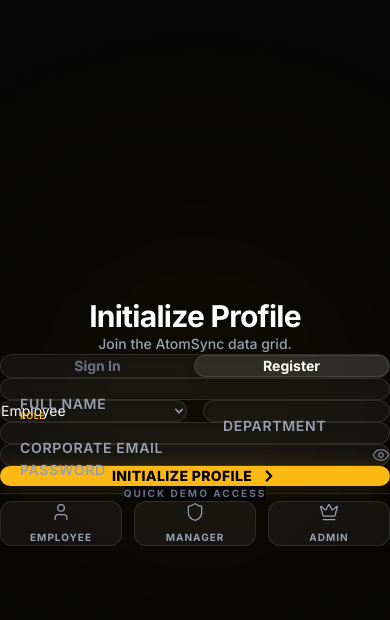
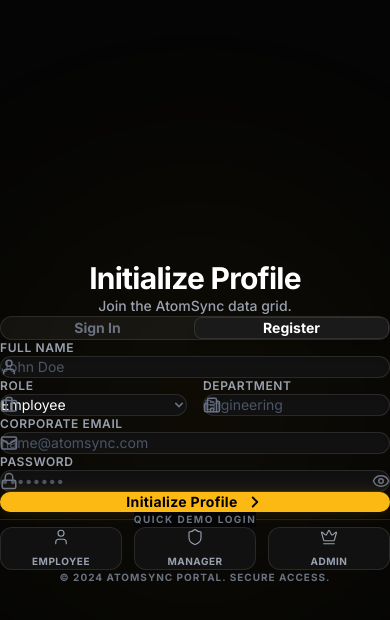
Before and after one commit to mahaboob2603/atomsync-portal, a Next.js app: page /login in a window 390 px wide. Both pictures are taken after a click on the button "Register". Shown: the top 620 px of the page. Built offline with nearby package versions, Linux system fonts and the light colour scheme.

Commit message:
feat: implement responsive login and registration page with cinematic branding and role-based authentication UI

```diff
--- a/src/app/login/page.tsx
+++ b/src/app/login/page.tsx
@@ -1,8 +1,8 @@
 "use client";
 
-import { useState } from "react";
+import { useState, useEffect } from "react";
 import { loginAction, signUpAction, switchDemoRole } from "@/app/actions/auth";
-import { Target, User, Shield, Crown, LogIn, ChevronRight, Eye, EyeOff, Factory, ShieldCheck } from "lucide-react";
+import { Target, User, Shield, Crown, LogIn, ChevronRight, Eye, EyeOff, Factory, ShieldCheck, Mail, Lock, Briefcase, Building2 } from "lucide-react";
 
 export default function LoginPage() {
   const [isLogin, setIsLogin] = useState(true);
@@ -10,6 +10,25 @@
   const [loading, setLoading] = useState(false);
   const [switchingRole, setSwitchingRole] = useState<string | null>(null);
   const [showPassword, setShowPassword] = useState(false);
+
+  // Apply autofill fix dynamically
+  useEffect(() => {
+    const style = document.createElement('style');
+    style.innerHTML = `
+      input:-webkit-autofill,
+      input:-webkit-autofill:hover,
+      input:-webkit-autofill:focus,
+      input:-webkit-autofill:active{
+          -webkit-box-shadow: 0 0 0 30px #111 inset !important;
+          -webkit-text-fill-color: white !important;
+          transition: background-color 5000s ease-in-out 0s;
+      }
+    `;
+    document.head.appendChild(style);
+    return () => {
+      document.head.removeChild(style);
+    };
+  }, []);
 
   async function handleSubmit(formData: FormData) {
     setLoading(true);
@@ -89,8 +108,8 @@
 
         <div className="w-full max-w-[420px] z-10">
 
-          <div className="mb-10 text-center">
-            <h2 className="text-3xl font-bold text-white mb-3 tracking-tight">
+          <div className="mb-8 text-center md:text-left">
+            <h2 className="text-3xl font-bold text-white mb-2 tracking-tight">
               {isLogin ? "Welcome Back" : "Initialize Profile"}
             </h2>
             <p className="text-gray-400 text-sm font-medium">
@@ -99,155 +118,160 @@
           </div>
 
           {/* Premium Tab Toggle */}
-          <div className="flex p-1 bg-white/5 rounded-2xl mb-8 border border-white/10 backdrop-blur-sm">
+          <div className="flex p-1 bg-white/5 rounded-xl mb-8 border border-white/10">
             <button
               type="button"
               onClick={() => { setIsLogin(true); setError(""); }}
-              className={`flex-1 py-3 rounded-xl text-sm font-bold transition-all duration-300 ${isLogin ? 'bg-white/10 text-white shadow-lg border border-white/10' : 'text-gray-500 hover:text-gray-300'}`}
+              className={`flex-1 py-2.5 rounded-lg text-sm font-bold transition-all duration-300 ${isLogin ? 'bg-[#1a1a1a] text-white shadow-lg border border-white/10' : 'text-gray-500 hover:text-gray-300'}`}
             >
               Sign In
             </button>
             <button
               type="button"
               onClick={() => { setIsLogin(false); setError(""); }}
-              className={`flex-1 py-3 rounded-xl text-sm font-bold transition-all duration-300 ${!isLogin ? 'bg-white/10 text-white shadow-lg border border-white/10' : 'text-gray-500 hover:text-gray-300'}`}
+              className={`flex-1 py-2.5 rounded-lg text-sm font-bold transition-all duration-300 ${!isLogin ? 'bg-[#1a1a1a] text-white shadow-lg border border-white/10' : 'text-gray-500 hover:text-gray-300'}`}
             >
               Register
             </button>
           </div>
 
           {error && (
-            <div className="mb-6 p-4 rounded-xl text-sm font-medium bg-red-950/50 text-red-400 border border-red-900/50 flex items-center gap-3 backdrop-blur-md animate-fade-in">
+            <div className="mb-6 p-4 rounded-xl text-sm font-medium bg-red-950/30 text-red-400 border border-red-900/50 flex items-center gap-3 animate-fade-in">
               <div className="w-1.5 h-1.5 rounded-full bg-red-500 animate-pulse"></div>
               <span>{error}</span>
             </div>
           )}
 
-          <form action={handleSubmit} className="space-y-4">
+          <form action={handleSubmit} className="space-y-5">
             {!isLogin && (
-              <div className="space-y-4 animate-fade-in">
-                {/* Floating Label Input */}
+              <div className="space-y-5 animate-fade-in">
+
+                {/* Full Name */}
+                <div className="space-y-2">
+                  <label htmlFor="full_name" className="text-xs font-semibold text-gray-400 uppercase tracking-wider block">Full Name</label>
                   <div className="relative group">
+                    <div className="absolute inset-y-0 left-0 pl-4 flex items-center pointer-events-none text-gray-500 group-focus-within:text-[#fdb913] transition-colors">
+                      <User size={18} />
+                    </div>
                     <input
                       id="full_name"
                       name="full_name"
                       type="text"
-                    placeholder=" "
-                    className="block px-5 pb-3 pt-7 w-full text-sm text-white bg-white/5 rounded-xl border border-white/10 appearance-none focus:outline-none focus:ring-0 focus:border-[#fdb913] focus:bg-white/10 peer transition-all shadow-inner"
+                      placeholder="John Doe"
+                      className="block w-full pl-11 pr-4 py-3.5 text-sm text-white bg-[#111] rounded-xl border border-white/10 focus:outline-none focus:border-[#fdb913] focus:ring-1 focus:ring-[#fdb913] transition-all shadow-inner placeholder:text-gray-600"
                       required={!isLogin}
                     />
-                  <label
-                    htmlFor="full_name"
-                    className="absolute text-xs text-gray-400 duration-300 transform -translate-y-2 scale-75 top-4 z-10 origin-[0] left-5 peer-placeholder-shown:scale-100 peer-placeholder-shown:translate-y-0 peer-placeholder-shown:text-sm peer-focus:scale-75 peer-focus:-translate-y-2 peer-focus:text-[#fdb913] uppercase tracking-wider font-semibold"
-                  >
-                    Full Name
-                  </label>
+                  </div>
                 </div>
 
                 <div className="grid grid-cols-2 gap-4">
+                  {/* Role */}
+                  <div className="space-y-2">
+                    <label htmlFor="role" className="text-xs font-semibold text-gray-400 uppercase tracking-wider block">Role</label>
                     <div className="relative group">
+                      <div className="absolute inset-y-0 left-0 pl-4 flex items-center pointer-events-none text-gray-500 group-focus-within:text-[#fdb913] transition-colors">
+                        <Briefcase size={18} />
+                      </div>
                       <select
                         id="role"
                         name="role"
-                      className="block px-5 pb-3 pt-7 w-full text-sm text-white bg-white/5 rounded-xl border border-white/10 appearance-none focus:outline-none focus:ring-0 focus:border-[#fdb913] focus:bg-white/10 peer transition-all shadow-inner cursor-pointer"
+                        className="block w-full pl-11 pr-10 py-3.5 text-sm text-white bg-[#111] rounded-xl border border-white/10 focus:outline-none focus:border-[#fdb913] focus:ring-1 focus:ring-[#fdb913] transition-all shadow-inner appearance-none cursor-pointer"
                         required={!isLogin}
                       >
                         <option value="employee" className="bg-[#111] text-white">Employee</option>
                         <option value="manager" className="bg-[#111] text-white">Manager</option>
                       </select>
-                    <label
-                      htmlFor="role"
-                      className="absolute text-xs text-[#fdb913] duration-300 transform -translate-y-2 scale-75 top-4 z-10 origin-[0] left-5 uppercase tracking-wider font-semibold"
-                    >
-                      Role
-                    </label>
-                    <div className="absolute inset-y-0 right-0 pr-4 flex items-center pointer-events-none text-gray-400">
+                      <div className="absolute inset-y-0 right-0 pr-4 flex items-center pointer-events-none text-gray-500">
                         <svg className="w-4 h-4 fill-current" viewBox="0 0 20 20"><path d="M5.293 7.293a1 1 0 011.414 0L10 10.586l3.293-3.293a1 1 0 111.414 1.414l-4 4a1 1 0 01-1.414 0l-4-4a1 1 0 010-1.414z"/></svg>
                       </div>
                     </div>
+                  </div>
 
+                  {/* Department */}
+                  <div className="space-y-2">
+                    <label htmlFor="department" className="text-xs font-semibold text-gray-400 uppercase tracking-wider block">Department</label>
                     <div className="relative group">
+                      <div className="absolute inset-y-0 left-0 pl-4 flex items-center pointer-events-none text-gray-500 group-focus-within:text-[#fdb913] transition-colors">
+                        <Building2 size={18} />
+                      </div>
                       <input
                         id="department"
                         name="department"
                         type="text"
-                      placeholder=" "
-                      className="block px-5 pb-3 pt-7 w-full text-sm text-white bg-white/5 rounded-xl border border-white/10 appearance-none focus:outline-none focus:ring-0 focus:border-[#fdb913] focus:bg-white/10 peer transition-all shadow-inner"
+                        placeholder="Engineering"
+                        className="block w-full pl-11 pr-4 py-3.5 text-sm text-white bg-[#111] rounded-xl border border-white/10 focus:outline-none focus:border-[#fdb913] focus:ring-1 focus:ring-[#fdb913] transition-all shadow-inner placeholder:text-gray-600"
                         required={!isLogin}
                       />
-                    <label
-                      htmlFor="department"
-                      className="absolute text-xs text-gray-400 duration-300 transform -translate-y-2 scale-75 top-4 z-10 origin-[0] left-5 peer-placeholder-shown:scale-100 peer-placeholder-shown:translate-y-0 peer-placeholder-shown:text-sm peer-focus:scale-75 peer-focus:-translate-y-2 peer-focus:text-[#fdb913] uppercase tracking-wider font-semibold"
-                    >
-                      Department
-                    </label>
+                    </div>
                   </div>
                 </div>
               </div>
             )}
 
+            {/* Email */}
+            <div className="space-y-2">
+              <label htmlFor="email" className="text-xs font-semibold text-gray-400 uppercase tracking-wider block">Corporate Email</label>
               <div className="relative group">
+                <div className="absolute inset-y-0 left-0 pl-4 flex items-center pointer-events-none text-gray-500 group-focus-within:text-[#fdb913] transition-colors">
+                  <Mail size={18} />
+                </div>
                 <input
                   id="email"
                   name="email"
                   type="email"
-                placeholder=" "
-                className="block px-5 pb-3 pt-7 w-full text-sm text-white bg-white/5 rounded-xl border border-white/10 appearance-none focus:outline-none focus:ring-0 focus:border-[#fdb913] focus:bg-white/10 peer transition-all shadow-inner"
+                  placeholder="name@atomsync.com"
+                  className="block w-full pl-11 pr-4 py-3.5 text-sm text-white bg-[#111] rounded-xl border border-white/10 focus:outline-none focus:border-[#fdb913] focus:ring-1 focus:ring-[#fdb913] transition-all shadow-inner placeholder:text-gray-600"
                   required
                 />
-              <label
-                htmlFor="email"
-                className="absolute text-xs text-gray-400 duration-300 transform -translate-y-2 scale-75 top-4 z-10 origin-[0] left-5 peer-placeholder-shown:scale-100 peer-placeholder-shown:translate-y-0 peer-placeholder-shown:text-sm peer-focus:scale-75 peer-focus:-translate-y-2 peer-focus:text-[#fdb913] uppercase tracking-wider font-semibold"
-              >
-                Corporate Email
-              </label>
+              </div>
             </div>
 
+            {/* Password */}
+            <div className="space-y-2">
+              <div className="flex justify-between items-center">
+                <label htmlFor="password" className="text-xs font-semibold text-gray-400 uppercase tracking-wider block">Password</label>
+                {isLogin && <a className="text-xs font-medium text-[#fdb913] hover:text-[#ffca4d] transition-colors cursor-pointer">Forgot password?</a>}
+              </div>
               <div className="relative group">
+                <div className="absolute inset-y-0 left-0 pl-4 flex items-center pointer-events-none text-gray-500 group-focus-within:text-[#fdb913] transition-colors">
+                  <Lock size={18} />
+                </div>
                 <input
                   id="password"
                   name="password"
                   type={showPassword ? "text" : "password"}
-                placeholder=" "
-                className="block px-5 pb-3 pt-7 w-full text-sm text-white bg-white/5 rounded-xl border border-white/10 appearance-none focus:outline-none focus:ring-0 focus:border-[#fdb913] focus:bg-white/10 peer transition-all shadow-inner pr-12"
+                  placeholder="••••••••"
+                  className="block w-full pl-11 pr-12 py-3.5 text-sm text-white bg-[#111] rounded-xl border border-white/10 focus:outline-none focus:border-[#fdb913] focus:ring-1 focus:ring-[#fdb913] transition-all shadow-inner placeholder:text-gray-600"
                   required
                   minLength={6}
                 />
-              <label
-                htmlFor="password"
-                className="absolute text-xs text-gray-400 duration-300 transform -translate-y-2 scale-75 top-4 z-10 origin-[0] left-5 peer-placeholder-shown:scale-100 peer-placeholder-shown:translate-y-0 peer-placeholder-shown:text-sm peer-focus:scale-75 peer-focus:-translate-y-2 peer-focus:text-[#fdb913] uppercase tracking-wider font-semibold"
-              >
-                Password
-              </label>
                 <button
                   type="button"
                   onClick={() => setShowPassword(!showPassword)}
-                className="absolute inset-y-0 right-0 pr-4 flex items-center text-gray-500 hover:text-white transition-colors"
+                  className="absolute inset-y-0 right-0 pr-4 flex items-center text-gray-500 hover:text-white transition-colors focus:outline-none"
                 >
                   {showPassword ? <EyeOff size={18} /> : <Eye size={18} />}
                 </button>
               </div>
+            </div>
 
             {isLogin && (
-              <div className="flex justify-between items-center px-1 pt-2">
-                <label className="flex items-center gap-2 cursor-pointer group">
+              <div className="pt-2">
+                <label className="flex items-center gap-3 cursor-pointer group w-fit">
                   <div className="relative flex items-center justify-center">
                     <input type="checkbox" className="peer appearance-none w-4 h-4 border border-white/20 rounded bg-white/5 focus:ring-0 checked:bg-[#fdb913] checked:border-[#fdb913] transition-all cursor-pointer" />
                     <svg className="absolute w-2.5 h-2.5 text-black opacity-0 peer-checked:opacity-100 pointer-events-none transition-opacity" viewBox="0 0 14 10" fill="none" xmlns="http://www.w3.org/2000/svg">
                       <path d="M1 5L4.5 8.5L13 1" stroke="currentColor" strokeWidth="2.5" strokeLinecap="round" strokeLinejoin="round"/>
                     </svg>
                   </div>
-                  <span className="text-xs font-medium text-gray-400 group-hover:text-white transition-colors">Remember me</span>
+                  <span className="text-sm font-medium text-gray-400 group-hover:text-white transition-colors">Remember my device</span>
                 </label>
-                <a className="text-xs font-semibold text-[#fdb913] hover:text-[#ffca4d] transition-colors cursor-pointer">
-                  Forgot password?
-                </a>
               </div>
             )}
 
             <button
               type="submit"
-              className="group w-full bg-[#fdb913] hover:bg-[#ffca4d] text-black font-extrabold py-4 rounded-xl shadow-[0_0_20px_rgba(253,185,19,0.15)] hover:shadow-[0_0_25px_rgba(253,185,19,0.3)] hover:-translate-y-0.5 active:scale-[0.98] transition-all flex justify-center items-center gap-2 mt-6 overflow-hidden relative"
+              className="group w-full bg-[#fdb913] hover:bg-[#ffca4d] text-black font-bold py-3.5 rounded-xl shadow-[0_0_15px_rgba(253,185,19,0.15)] hover:shadow-[0_0_20px_rgba(253,185,19,0.25)] active:scale-[0.98] transition-all flex justify-center items-center gap-2 mt-6 overflow-hidden relative"
               disabled={loading}
             >
               {loading ? (
@@ -256,25 +280,25 @@
                     <circle className="opacity-25" cx="12" cy="12" r="10" stroke="currentColor" strokeWidth="4" fill="none" />
                     <path className="opacity-75" fill="currentColor" d="M4 12a8 8 0 018-8V0C5.373 0 0 5.373 0 12h4zm2 5.291A7.962 7.962 0 014 12H0c0 3.042 1.135 5.824 3 7.938l3-2.647z" />
                   </svg>
-                  <span className="tracking-wide uppercase text-sm">Authenticating...</span>
+                  <span className="tracking-wide text-sm">Authenticating...</span>
                 </>
               ) : (
                 <>
-                  <span className="tracking-wide uppercase text-sm">{isLogin ? "Access Network" : "Initialize Profile"}</span>
-                  <ChevronRight size={18} strokeWidth={3} className="group-hover:translate-x-1 transition-transform" />
+                  <span className="tracking-wide text-sm">{isLogin ? "Access Network" : "Initialize Profile"}</span>
+                  <ChevronRight size={18} strokeWidth={2.5} className="group-hover:translate-x-1 transition-transform" />
                 </>
               )}
             </button>
           </form>
 
-          {/* Cyberpunk/Premium Divider */}
-          <div className="mt-12 mb-8 relative">
+          {/* Premium Divider */}
+          <div className="mt-10 mb-6 relative">
             <div className="absolute inset-0 flex items-center">
               <div className="w-full border-t border-white/10"></div>
             </div>
             <div className="relative flex justify-center">
-              <span className="bg-[#050505] px-4 text-[10px] font-bold uppercase tracking-[0.2em] text-gray-500">
-                Quick Demo Access
+              <span className="bg-[#050505] px-4 text-[10px] font-bold uppercase tracking-[0.15em] text-gray-500">
+                Quick Demo Login
               </span>
             </div>
           </div>
@@ -290,10 +314,10 @@
                 type="button"
                 onClick={() => handleDemoSwitch(role)}
                 disabled={switchingRole !== null}
-                className={`flex flex-col items-center justify-center gap-2 py-4 rounded-xl transition-all border ${
+                className={`flex flex-col items-center justify-center gap-2 py-3.5 rounded-xl transition-all border ${
                   switchingRole === role
                     ? 'border-[#fdb913] bg-[#fdb913]/10 text-[#fdb913] shadow-[0_0_15px_rgba(253,185,19,0.15)]'
-                    : 'border-white/10 bg-white/5 text-gray-400 hover:border-white/20 hover:bg-white/10 hover:text-white'
+                    : 'border-white/10 bg-[#111] text-gray-400 hover:border-white/20 hover:bg-white/5 hover:text-white'
                 }`}
               >
                 {switchingRole === role ? (
@@ -302,15 +326,20 @@
                     <path className="opacity-75" fill="currentColor" d="M4 12a8 8 0 018-8V0C5.373 0 0 5.373 0 12h4zm2 5.291A7.962 7.962 0 014 12H0c0 3.042 1.135 5.824 3 7.938l3-2.647z" />
                   </svg>
                 ) : (
-                  <Icon size={20} strokeWidth={1.5} />
+                  <Icon size={18} strokeWidth={1.5} />
                 )}
-                <span className="text-[10px] font-bold uppercase tracking-widest">
+                <span className="text-[10px] font-bold uppercase tracking-wider">
                   {label}
                 </span>
               </button>
             ))}
           </div>
 
+          <div className="mt-10 text-center">
+            <p className="text-[10px] text-gray-500 font-bold uppercase tracking-widest">
+              © 2024 AtomSync Portal. Secure Access.
+            </p>
+          </div>
         </div>
       </section>
     </main>
```
Lines whose indentation alone changed are shown as unchanged.
